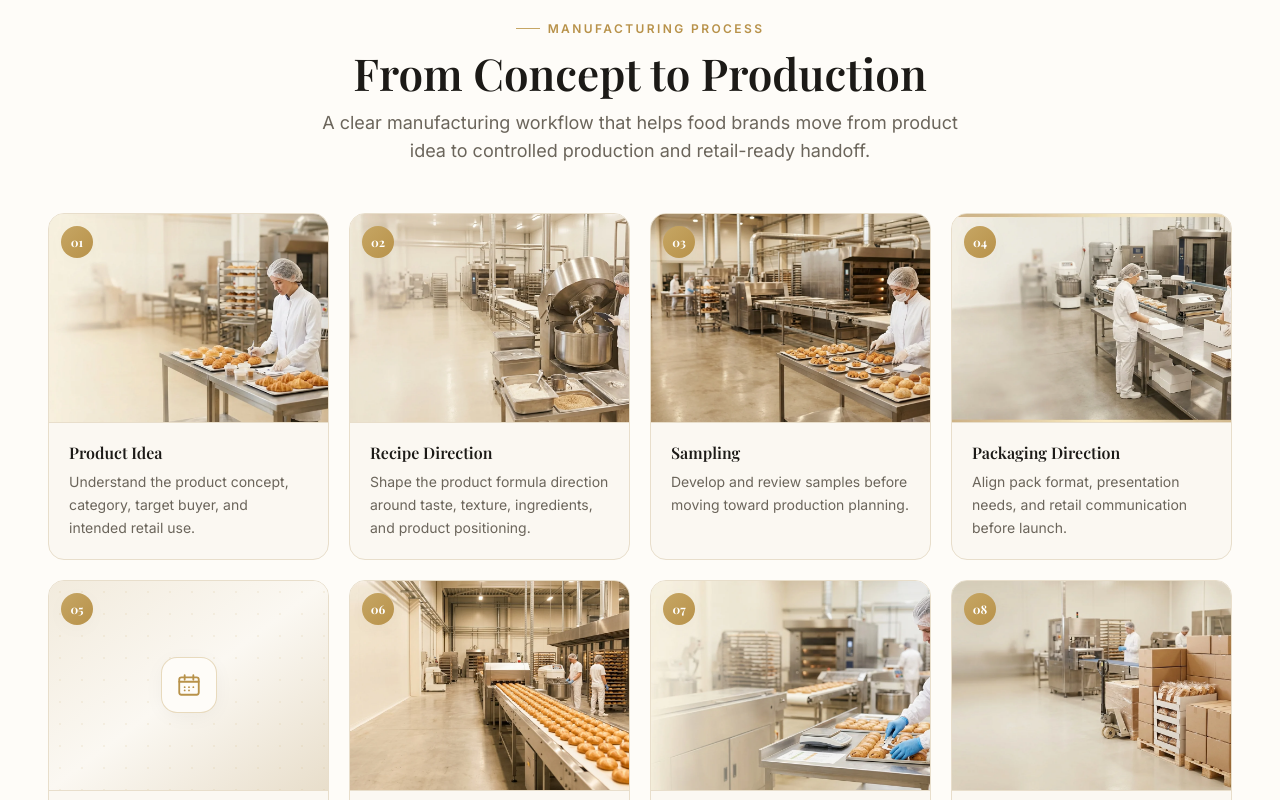
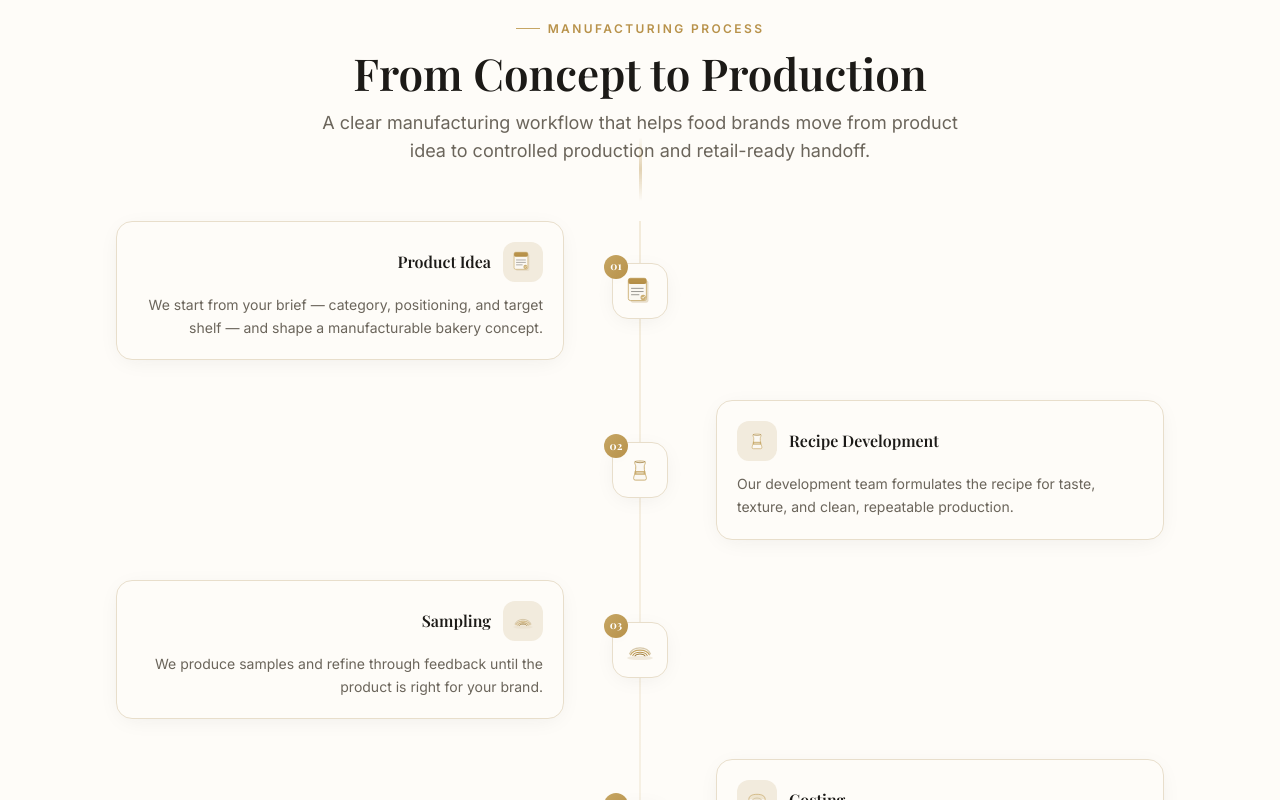
Before and after one commit to Ma7mdYehia/al-shehail-food-industry-landing-page, a Next.js app: page / in a window 1280 px wide. Shown: the part 3840-4640 px from the top of the page. Built offline with nearby package versions, Linux system fonts and the light colour scheme; a web font is replaced by a local one.

Commit message:
Restore manufacturing process timeline layout

```diff
--- a/components/home/ManufacturingProcessSection.tsx
+++ b/components/home/ManufacturingProcessSection.tsx
@@ -1,32 +1,12 @@
-import Image from "next/image";
 import Link from "next/link";
 import SectionHeading from "../SectionHeading";
-import {
-  DevelopIcon,
-  ProductionIcon,
-  CalendarIcon,
-  PackagingIcon,
-  ShieldCheckIcon,
-  RetailIcon,
-} from "../Icons";
+import ProcessJourney from "../ProcessJourney";
 import { manufacturingProcessNarrative } from "@/lib/homepageEcosystem";
 
-// Homepage "From Concept to Production" section — the single, detailed 8-step
-// manufacturing workflow (the hero no longer repeats it). Reuses the existing
-// /images/hero-journey visuals where available, with a premium icon fallback.
-const FALLBACK_ICONS = [
-  DevelopIcon,
-  ProductionIcon,
-  CalendarIcon,
-  PackagingIcon,
-  CalendarIcon,
-  ProductionIcon,
-  ShieldCheckIcon,
-  RetailIcon,
-];
-
+// Homepage "From Concept to Production" section — restores the premium timeline
+// journey used in the earlier homepage direction instead of the image-card grid.
 export default function ManufacturingProcessSection() {
-  const { title, subtitle, note, steps } = manufacturingProcessNarrative;
+  const { title, subtitle, note } = manufacturingProcessNarrative;
 
   return (
     <section
@@ -36,50 +16,7 @@ export default function ManufacturingProcessSection() {
       <div className="container-x">
         <SectionHeading eyebrow="Manufacturing Process" title={title} description={subtitle} />
 
-        <ol className="mt-12 grid gap-5 sm:grid-cols-2 lg:grid-cols-4">
-          {steps.map((step, i) => {
-            const Icon = FALLBACK_ICONS[i];
-            return (
-              <li
-                key={step.title}
-                className="card-lift group flex flex-col overflow-hidden rounded-2xl border border-sand bg-cream transition-colors hover:border-champagne/60"
-              >
-                {/* Media — existing process visual, or warm icon fallback */}
-                <div className="relative flex aspect-[4/3] items-center justify-center overflow-hidden border-b border-sand bg-gradient-to-br from-beige via-cream to-sand">
-                  {step.possibleAssetKey ? (
-                    <Image
-                      src={step.possibleAssetKey}
-                      alt={step.title}
-                      fill
-                      sizes="(max-width: 640px) 100vw, (max-width: 1024px) 50vw, 25vw"
-                      className="object-cover"
-                    />
-                  ) : (
-                    <>
-                      <div className="bg-dotted-gold pointer-events-none absolute inset-0 opacity-40" aria-hidden />
-                      <span className="relative flex h-14 w-14 items-center justify-center rounded-2xl border border-champagne/40 bg-warmwhite text-gold shadow-card">
-                        <Icon width={26} height={26} />
-                      </span>
-                    </>
-                  )}
-                  <span className="absolute left-3 top-3 flex h-8 w-8 items-center justify-center rounded-full bg-gold-gradient font-serif text-xs font-bold text-white shadow-card">
-                    {String(i + 1).padStart(2, "0")}
-                  </span>
-                </div>
-
-                {/* Body */}
-                <div className="flex flex-1 flex-col p-5">
-                  <h3 className="font-serif text-base font-semibold leading-tight text-ink">
-                    {step.title}
-                  </h3>
-                  <p className="mt-2 text-sm leading-relaxed text-stone">
-                    {step.description}
-                  </p>
-                </div>
-              </li>
-            );
-          })}
-        </ol>
+        <ProcessJourney />
 
         {/* Careful-claims note */}
         <p className="mx-auto mt-8 max-w-3xl rounded-2xl border border-sand bg-cream px-5 py-4 text-center text-xs leading-relaxed text-stone">
```
